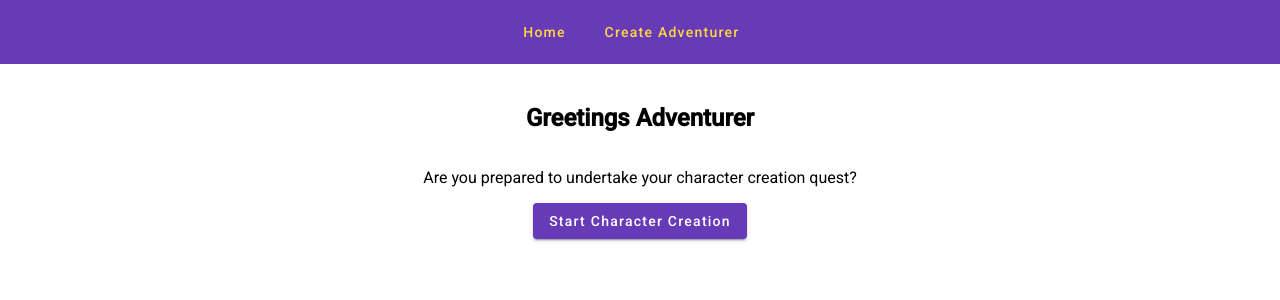
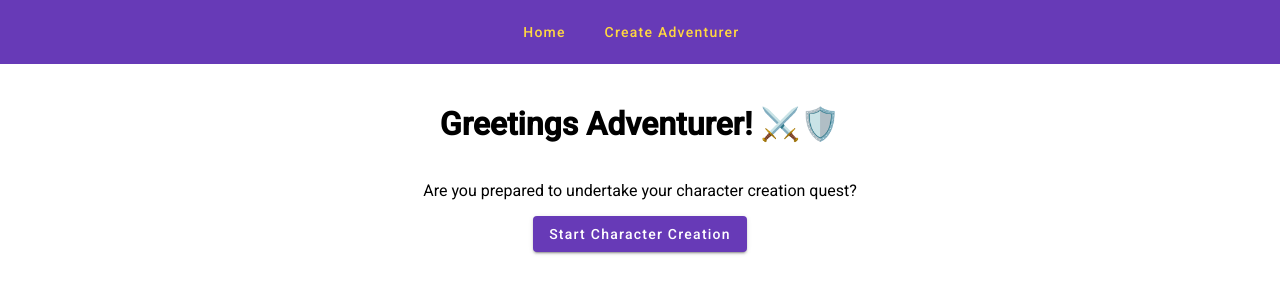
Before and after one commit to coreybigboi/adventurerCreator, an Angular app: page / in a window 1280 px wide. Shown: the top 300 px of the page. Built offline with nearby package versions, Linux system fonts and the light colour scheme.

Commit message:
changes home heading

```diff
--- a/src/app/pages/home/home.component.html
+++ b/src/app/pages/home/home.component.html
@@ -1,5 +1,5 @@
 <div class="home-container">
-  <h2>Greetings Adventurer</h2>
+  <h1>Greetings Adventurer! ⚔️🛡️</h1>
   <p>Are you prepared to undertake your character creation quest?</p>
   <button mat-raised-button color="primary" routerLink="create">Start Character Creation</button>
 </div>
```
